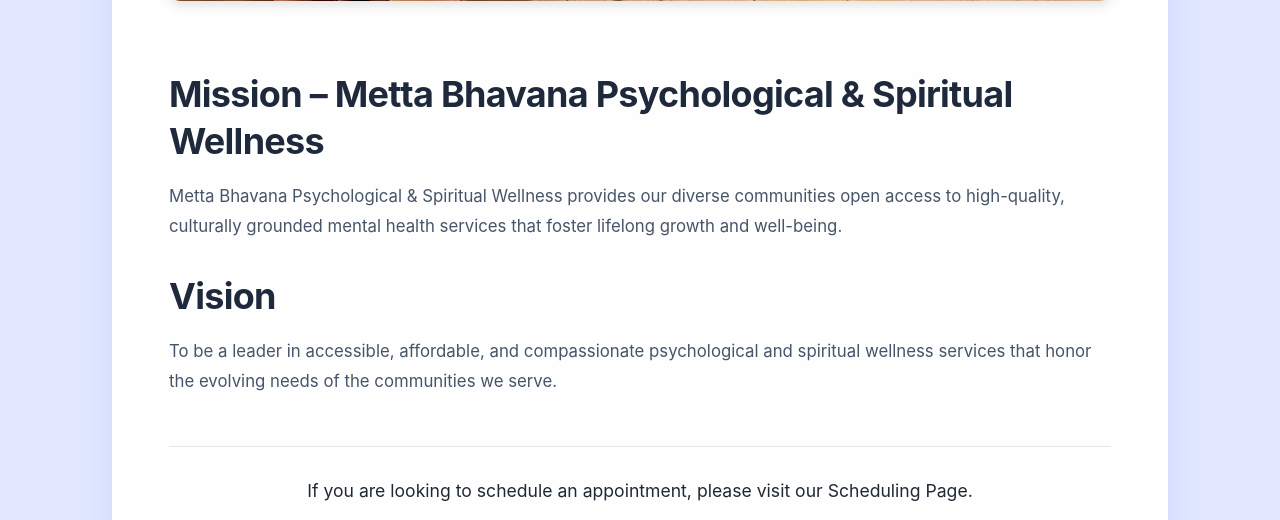
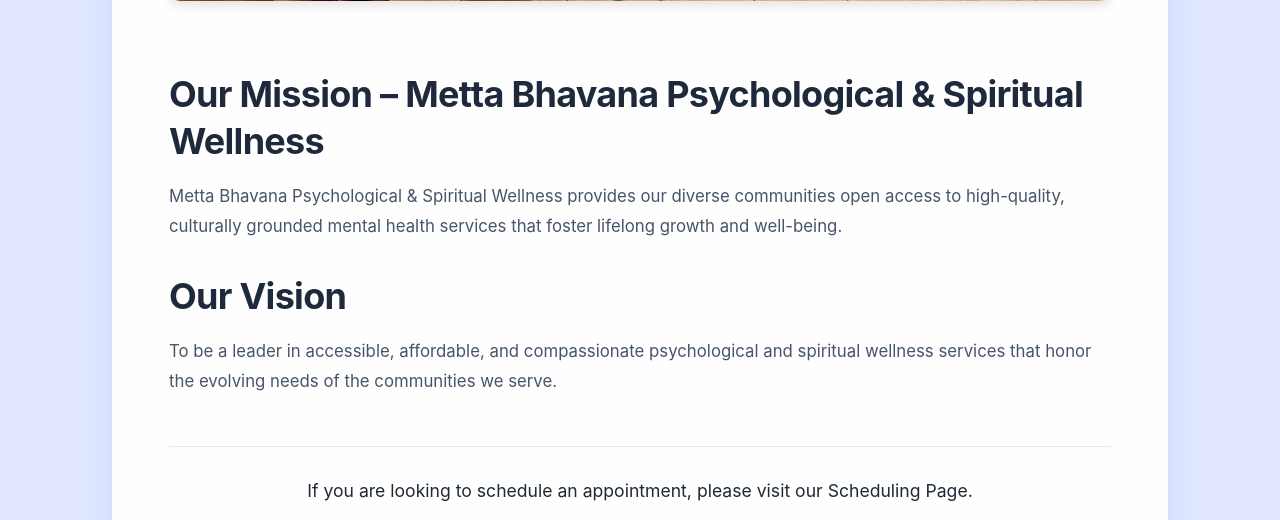
Before and after one commit to xMouhame/metta-bhavana-site, a Django app: page / in a window 1280 px wide. Shown: the part 1969-2489 px from the top of the page. Run offline with Django 5.2, Linux system fonts and the light colour scheme.

Commit message:
Updated templates and view logic

```diff
--- a/templates/base.html
+++ b/templates/base.html
@@ -806,7 +806,7 @@
                 <img src="{% static 'images/logo.png' %}" alt="Metta Bhavana logo" class="logo-img">
                 <div class="logo-box">
                     <span class="logo-title">Metta Bhavana Psychological & Spiritual Wellness</span>
-                    <span class="logo-sub">Holistic, compassionate care for mind, body, and spirit</span>
+                    <span class="logo-sub">Holistic, compassionate care for the mind, body, and spirit</span>
                 </div>
             </a>
 
--- a/templates/home.html
+++ b/templates/home.html
@@ -45,7 +45,7 @@
             box-shadow: 0 4px 12px rgba(0,0,0,0.12); margin-bottom: 30px;">
 
 <!-- MISSION -->
-<h2>Mission – Metta Bhavana Psychological & Spiritual Wellness</h2>
+<h2>Our Mission – Metta Bhavana Psychological & Spiritual Wellness</h2>
 <p>
     Metta Bhavana Psychological & Spiritual Wellness provides our diverse communities
     open access to high-quality, culturally grounded mental health services that foster
@@ -53,7 +53,7 @@
 </p>
 
 <!-- VISION -->
-<h2>Vision</h2>
+<h2>Our Vision</h2>
 <p>
     To be a leader in accessible, affordable, and compassionate psychological and spiritual
     wellness services that honor the evolving needs of the communities we serve.
```
